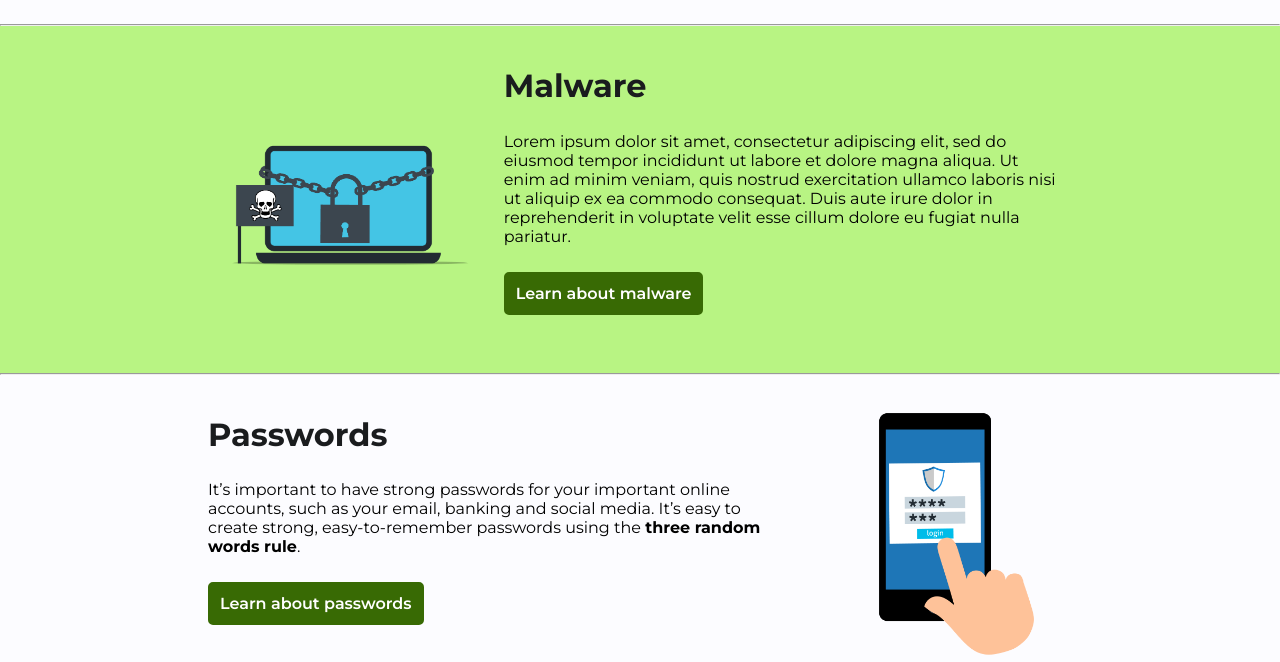
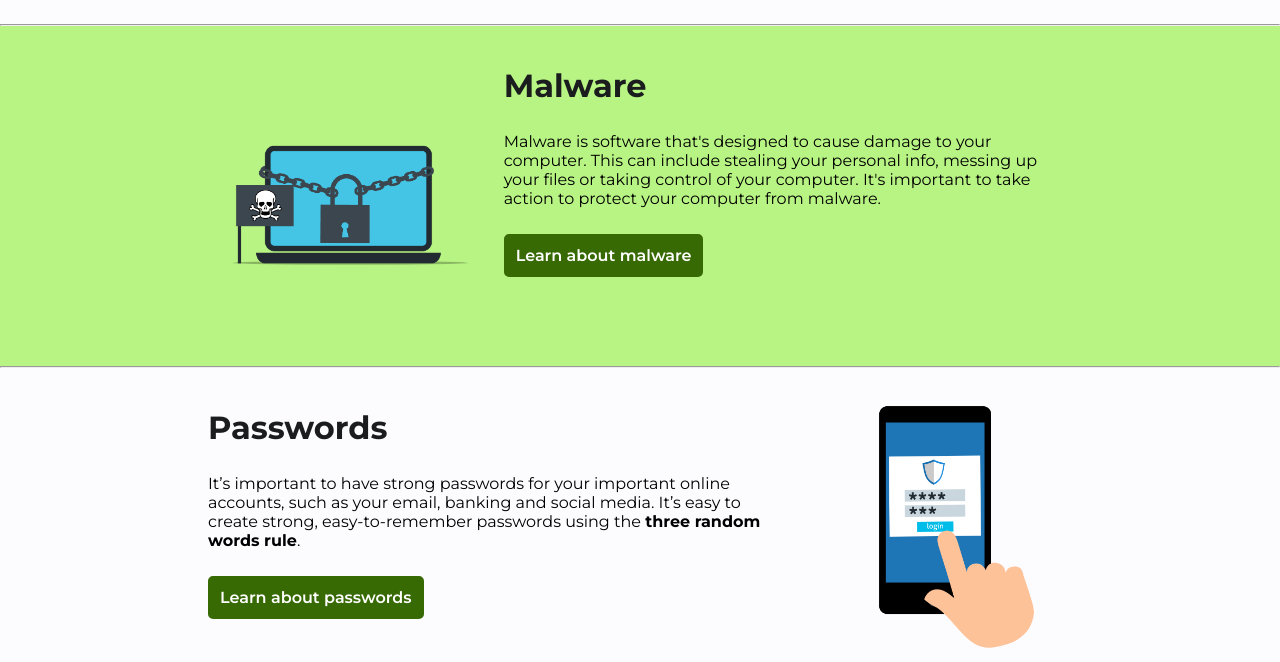
Before and after one commit to tinyTim567/CSC3094, a Flask app: page / in a window 1280 px wide. Shown: the part 569-1231 px from the top of the page. Run offline with Flask 3, Linux system fonts and the light colour scheme.

Commit message:
Update home page

```diff
--- a/templates/main/index.html
+++ b/templates/main/index.html
@@ -40,10 +40,9 @@
             <div class="grid-column column-two-thirds">
                 <h2>Malware</h2>
                 <p>
-                    Lorem ipsum dolor sit amet, consectetur adipiscing elit, sed do eiusmod tempor incididunt ut labore
-                    et dolore magna aliqua. Ut enim ad minim veniam, quis nostrud exercitation ullamco laboris nisi ut
-                    aliquip ex ea commodo consequat. Duis aute irure dolor in reprehenderit in voluptate velit esse
-                    cillum dolore eu fugiat nulla pariatur.
+                    Malware is software that's designed to cause damage to your computer. This can include stealing your
+                    personal info, messing up your files or taking control of your computer. It's important to take
+                    action to protect your computer from malware.
                 </p>
                 <a class="button button-primary primary-solid" href="{{ url_for('page.malware') }}">
                     Learn about malware
```
